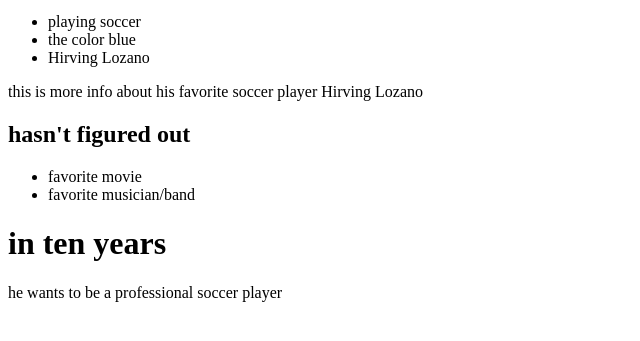
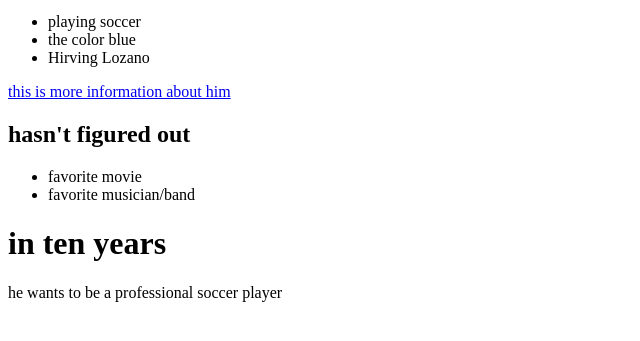
Before and after one commit to chasitymartin/c, a plain HTML site: page index.html in a window 1280 px wide. Shown: the part 421-762 px from the top of the page, without its empty margins (0-640 px from the left). Drawn offline with Linux system fonts and the light colour scheme; a web font is replaced by a local one.

Commit message:
Created using Popcode: https://popcode.org

```diff
--- a/index.html
+++ b/index.html
@@ -15,7 +15,7 @@
         <li>the color blue</li>
         <li>Hirving Lozano</li>
     </ul>
-    <a herf="https://en.wikipedia.org/wiki/Hirving_Lozano"> this is more info about his favorite soccer player Hirving Lozano</a>
+    <a href="https://www.fifa.com/worldcup/players/player/386337/"> this is more information about him</a>
     <h2> hasn't figured out</h2>
     <ul>
        <li> favorite movie</li>
```
